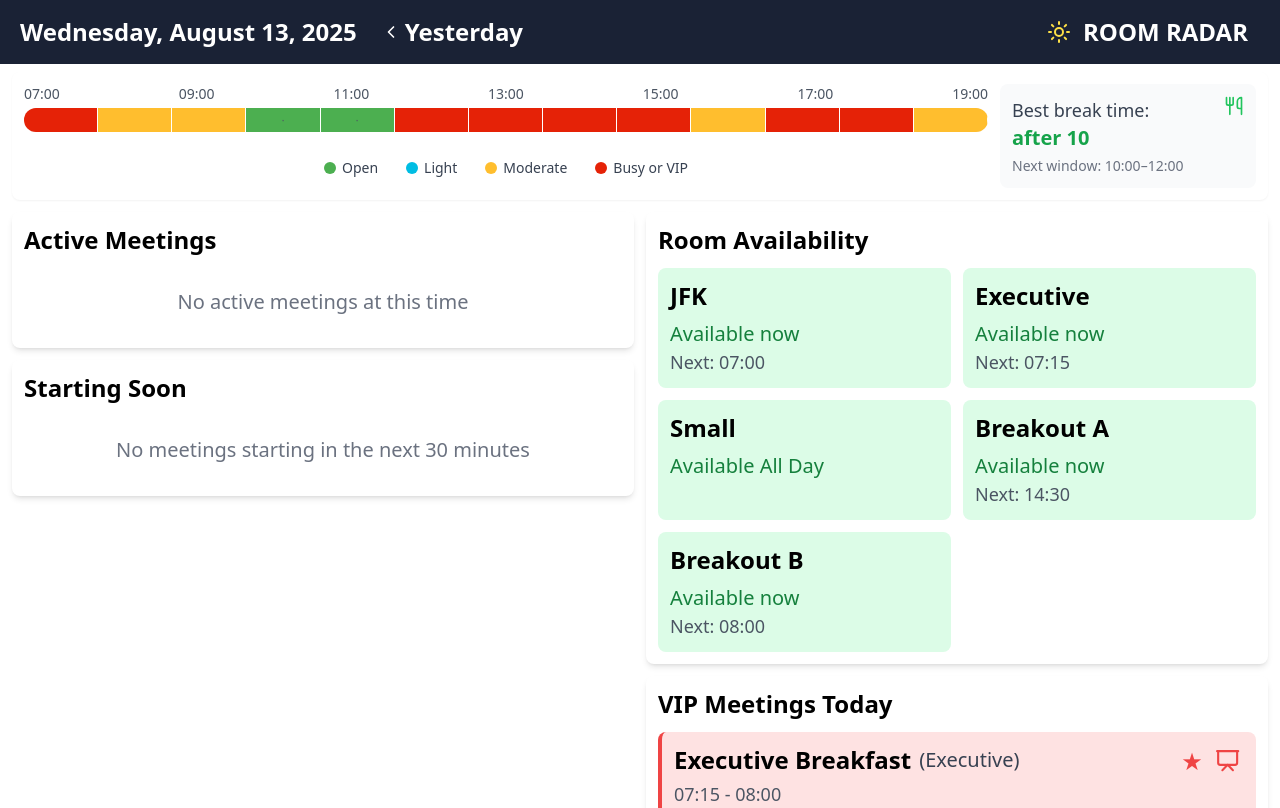
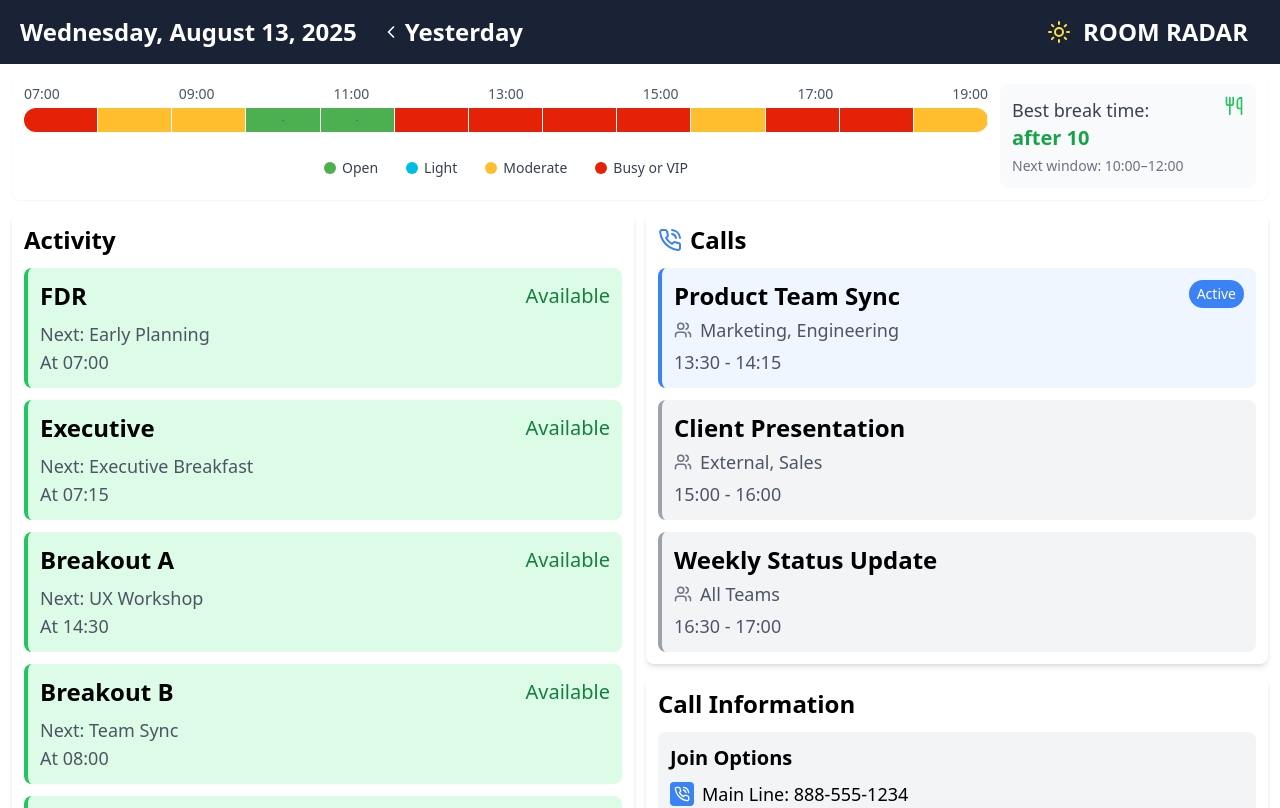
Before and after one commit to LiningCocoon/Room-Radar-Interface, a React (Vite) app: page /alternative in a window 1280 px wide. Shown: the top 808 px of the page. Built offline with nearby package versions, Linux system fonts and the light colour scheme.

Commit message:
[Magic Patterns] Updated from 'UI Enhancements for Meeting Views'

```diff
--- a/src/components/AlternativeView.tsx
+++ b/src/components/AlternativeView.tsx
@@ -1,6 +1,6 @@
 import React, { useMemo } from 'react';
 import { Link } from 'react-router-dom';
-import { ArrowLeftIcon, ArrowRightIcon, ClockIcon, UtensilsIcon } from 'lucide-react';
+import { ArrowLeftIcon, ArrowRightIcon, ClockIcon, UtensilsIcon, PhoneCallIcon, UsersIcon } from 'lucide-react';
 import { getMeetingData } from '../utils/data';
 import AVSupportIcon from './AVSupportIcon';
 import { parseTime } from '../utils/timeUtils';
@@ -18,6 +18,7 @@ const AlternativeView: React.FC<AlternativeViewProps> = ({
     let newRoom = meeting.room;
     if (meeting.room === 'Breakout 1') newRoom = 'Breakout A';
     if (meeting.room === 'Breakout 2') newRoom = 'Breakout B';
+    if (meeting.room === 'JFK') newRoom = 'FDR'; // Rename JFK to FDR as requested
     return {
       ...meeting,
       room: newRoom
@@ -82,9 +83,20 @@ const AlternativeView: React.FC<AlternativeViewProps> = ({
   };
   // Process all meetings to handle VIP status
   const processedActiveMeetings = processVipStatus(activeMeetings);
+  // Sort active meetings to show VIP and AV Support meetings first
+  const sortedActiveMeetings = [...processedActiveMeetings].sort((a, b) => {
+    // VIP meetings first
+    if (a.isHighProfile && !b.isHighProfile) return -1;
+    if (!a.isHighProfile && b.isHighProfile) return 1;
+    // Then AV Support meetings
+    if (a.avSupport && !b.avSupport) return -1;
+    if (!a.avSupport && b.avSupport) return 1;
+    // Otherwise sort by room
+    return a.room.localeCompare(b.room);
+  });
   const processedUpcomingMeetings = processVipStatus(upcomingMeetings);
-  // Updated room names with Small moved after Executive
-  const rooms = ['JFK', 'Executive', 'Small', 'Breakout A', 'Breakout B'];
+  // Updated room names and order as requested
+  const rooms = ['FDR', 'Executive', 'Breakout A', 'Breakout B', 'Small'];
   const meetingsByRoom: Record<string, any[]> = {};
   rooms.forEach(room => {
     meetingsByRoom[room] = processedUpcomingMeetings.filter(m => m.room === room);
@@ -262,6 +274,40 @@ const AlternativeView: React.FC<AlternativeViewProps> = ({
   };
   // For yesterday view, show all meetings as past
   const pastDayMeetings = isYesterday ? convertedMeetings : [];
+  // Get room status for each room
+  const getRoomStatus = () => {
+    return rooms.map(room => {
+      const activeInRoom = processedActiveMeetings.find(m => m.room === room);
+      const nextInRoom = processedUpcomingMeetings.filter(m => m.room === room).sort((a, b) => getMinutesUntilMeeting(a) - getMinutesUntilMeeting(b))[0];
+      return {
+        room,
+        status: activeInRoom ? 'busy' : 'available',
+        activeMeeting: activeInRoom,
+        nextMeeting: nextInRoom
+      };
+    });
+  };
+  const roomStatuses = getRoomStatus();
+  // Mock data for calls section
+  const callsData = [{
+    name: 'Product Team Sync',
+    audience: 'Marketing, Engineering',
+    startTime: '13:30',
+    endTime: '14:15',
+    isActive: true
+  }, {
+    name: 'Client Presentation',
+    audience: 'External, Sales',
+    startTime: '15:00',
+    endTime: '16:00',
+    isActive: false
+  }, {
+    name: 'Weekly Status Update',
+    audience: 'All Teams',
+    startTime: '16:30',
+    endTime: '17:00',
+    isActive: false
+  }];
   return <div className="flex-1 p-3 pt-2 h-screen flex flex-col overflow-auto">
       {/* Unified Dashboard with Meeting Density and Break Time */}
       <div className="bg-white dark:bg-gray-800 rounded-lg shadow-sm mb-3 p-3">
@@ -360,7 +406,7 @@ const AlternativeView: React.FC<AlternativeViewProps> = ({
           </div>
         </div>
       </div>
-      {/* Main content - Improved mobile layout */}
+      {/* Main content - Updated layout with calls section in right column */}
       <div className="grid grid-cols-1 md:grid-cols-2 gap-3 mb-3">
         {isYesterday ?
       // For yesterday view, show past meetings
@@ -399,120 +445,45 @@ const AlternativeView: React.FC<AlternativeViewProps> = ({
                 </div>}
             </div>
           </div> :
-      // For current day view, show active and upcoming meetings
+      // For current day view, show Activity in left column and Calls in right column
       <>
+            {/* Left Column - Activity (formerly Room Status) */}
             <div className="flex flex-col gap-3">
+              {/* Activity Section (renamed from Room Status) with 20% larger text */}
               <div className="bg-white dark:bg-gray-800 rounded-lg shadow-md p-3">
                 <h2 className="text-2xl font-bold mb-3 dark:text-white">
-                  Active Meetings
+                  Activity
                 </h2>
-                {processedActiveMeetings.length > 0 ? <div className="space-y-3">
-                    {processedActiveMeetings.map((meeting, idx) => <div key={idx} className={`p-3 rounded-lg ${meeting.isHighProfile ? 'bg-red-100 dark:bg-red-900/30 border-l-4 border-red-500' : 'bg-blue-50 dark:bg-blue-900/30 border-l-4 border-blue-500'}`}>
-                        <div className="flex justify-between items-start">
+                <div className="space-y-3">
+                  {roomStatuses.map(status => <div key={status.room} className={`p-3 rounded-lg ${status.status === 'busy' ? status.activeMeeting?.isHighProfile ? 'bg-red-100 dark:bg-red-900/30 border-l-4 border-red-500' : 'bg-blue-50 dark:bg-blue-900/30 border-l-4 border-blue-500' : 'bg-green-100 dark:bg-green-900/30 border-l-4 border-green-500'}`}>
+                      <div className="flex justify-between items-center">
+                        <div className="text-2xl font-bold dark:text-white">
+                          {status.room}
+                        </div>
+                        <div className={`text-xl font-medium ${status.status === 'busy' ? status.activeMeeting?.isHighProfile ? 'text-red-700 dark:text-red-400' : 'text-blue-700 dark:text-blue-400' : 'text-green-700 dark:text-green-400'}`}>
+                          {status.status === 'busy' ? 'In Use' : 'Available'}
+                        </div>
+                      </div>
+                      {status.status === 'busy' && status.activeMeeting && <div className="text-lg text-gray-600 dark:text-gray-300 mt-2">
+                          <div className="font-medium text-xl">
+                            {status.activeMeeting.name}
+                          </div>
                           <div>
-                            <div className="flex items-center">
-                              <div className="text-2xl font-bold dark:text-white">
-                                {meeting.name}
-                              </div>
-                              <div className="ml-2 text-xl text-gray-700 dark:text-gray-300 font-medium">
-                                ({meeting.room})
-                              </div>
-                            </div>
-                            <div className="text-lg text-gray-600 dark:text-gray-300 mt-1">
-                              {formatTimeToMilitary(meeting.startTime)} -{' '}
-                              {formatTimeToMilitary(meeting.endTime)}
-                            </div>
+                            Until{' '}
+                            {formatTimeToMilitary(status.activeMeeting.endTime)}
                           </div>
-                          <div className="flex items-center">
-                            {meeting.isHighProfile && <span className="text-red-500 text-2xl mr-2 group relative">
-                                ★{/* Tooltip */}
-                                <div className="absolute bottom-full right-0 mb-2 px-3 py-1.5 bg-gray-800 text-white text-sm rounded opacity-0 invisible group-hover:opacity-100 group-hover:visible transition-opacity duration-200 whitespace-nowrap pointer-events-none z-50">
-                                  VIP meeting
-                                  <div className="absolute top-full right-2 border-4 border-transparent border-t-gray-800"></div>
-                                </div>
-                              </span>}
-                            {meeting.avSupport && <AVSupportIcon size={30} className={meeting.isHighProfile ? 'text-red-500' : 'text-blue-500'} />}
+                        </div>}
+                      {status.status === 'available' && status.nextMeeting && <div className="text-lg text-gray-600 dark:text-gray-300 mt-2">
+                          <div>Next: {status.nextMeeting.name}</div>
+                          <div>
+                            At{' '}
+                            {formatTimeToMilitary(status.nextMeeting.startTime)}
                           </div>
-                        </div>
-                      </div>)}
-                  </div> : <div className="text-center py-5 text-xl text-gray-500 dark:text-gray-400">
-                    No active meetings at this time
-                  </div>}
-              </div>
-              <div className="bg-white dark:bg-gray-800 rounded-lg shadow-md p-3">
-                <h2 className="text-2xl font-bold mb-3 dark:text-white">
-                  Starting Soon
-                </h2>
-                {processedUpcomingMeetings.filter(m => getMinutesUntilMeeting(m) <= 30).length > 0 ? <div className="space-y-3">
-                    {processedUpcomingMeetings.filter(m => getMinutesUntilMeeting(m) <= 30).sort((a, b) => getMinutesUntilMeeting(a) - getMinutesUntilMeeting(b)).slice(0, 4).map((meeting, idx) => <div key={idx} className={`p-3 rounded-lg ${meeting.isHighProfile ? 'bg-red-100 dark:bg-red-900/30 border-l-4 border-red-500' : meeting.avSupport && getMinutesUntilMeeting(meeting) <= 15 ? 'bg-yellow-100 dark:bg-yellow-900/30 border-l-4 border-yellow-500' : 'bg-gray-100 dark:bg-gray-700 border-l-4 border-gray-400'}`}>
-                          <div className="flex justify-between items-start">
-                            <div>
-                              <div className="flex items-center">
-                                <div className="text-2xl font-bold dark:text-white">
-                                  {meeting.name}
-                                </div>
-                                <div className="ml-2 text-xl text-gray-700 dark:text-gray-300 font-medium">
-                                  ({meeting.room})
-                                </div>
-                              </div>
-                              <div className="text-lg text-gray-600 dark:text-gray-300 mt-1">
-                                {formatTimeToMilitary(meeting.startTime)} -{' '}
-                                {formatTimeToMilitary(meeting.endTime)}
-                              </div>
-                            </div>
-                            <div className="flex items-center">
-                              {meeting.isHighProfile && <span className="text-red-500 text-2xl mr-2">
-                                  ★
-                                </span>}
-                              {meeting.avSupport && <AVSupportIcon size={30} className={meeting.isHighProfile ? 'text-red-500' : getMinutesUntilMeeting(meeting) <= 15 ? 'text-yellow-500' : 'text-gray-500'} />}
-                            </div>
-                          </div>
-                          <div className="mt-2 flex justify-end">
-                            <div className="text-lg font-bold text-gray-700 dark:text-gray-300">
-                              In {getMinutesUntilMeeting(meeting)} min
-                            </div>
-                          </div>
-                        </div>)}
-                  </div> : <div className="text-center py-5 text-xl text-gray-500 dark:text-gray-400">
-                    No meetings starting in the next 30 minutes
-                  </div>}
-              </div>
-            </div>
-            <div className="flex flex-col gap-3">
-              <div className="bg-white dark:bg-gray-800 rounded-lg shadow-md p-3">
-                <h2 className="text-2xl font-bold mb-3 dark:text-white">
-                  Room Availability
-                </h2>
-                <div className="grid grid-cols-2 gap-3">
-                  {rooms.map(room => {
-                const activeInRoom = processedActiveMeetings.find(m => m.room === room);
-                const nextInRoom = processedUpcomingMeetings.filter(m => m.room === room).sort((a, b) => getMinutesUntilMeeting(a) - getMinutesUntilMeeting(b))[0];
-                return <div key={room} className={`p-3 rounded-lg ${activeInRoom ? activeInRoom.isHighProfile ? 'bg-red-100 dark:bg-red-900/30' : 'bg-blue-50 dark:bg-blue-900/30' : 'bg-green-100 dark:bg-green-900/30'}`}>
-                        <div className="text-2xl font-bold dark:text-white">
-                          {room}
-                          {activeInRoom ? ' (Busy)' : ''}
-                        </div>
-                        {activeInRoom ? <div>
-                            <div className="text-xl font-medium mt-2 dark:text-white">
-                              {activeInRoom.name}
-                            </div>
-                            <div className="text-lg text-gray-600 dark:text-gray-300">
-                              Until {formatTimeToMilitary(activeInRoom.endTime)}
-                            </div>
-                          </div> : nextInRoom ? <div>
-                            <div className="text-xl font-medium mt-2 text-green-700 dark:text-green-400">
-                              Available now
-                            </div>
-                            <div className="text-lg text-gray-600 dark:text-gray-300">
-                              Next: {formatTimeToMilitary(nextInRoom.startTime)}
-                            </div>
-                          </div> : <div className="text-xl font-medium mt-2 text-green-700 dark:text-green-400">
-                            Available All Day
-                          </div>}
-                      </div>;
-              })}
+                        </div>}
+                    </div>)}
                 </div>
               </div>
+              {/* VIP Meetings Section */}
               <div className="bg-white dark:bg-gray-800 rounded-lg shadow-md p-3">
                 <h2 className="text-2xl font-bold mb-3 dark:text-white">
                   VIP Meetings Today
@@ -559,6 +530,75 @@ const AlternativeView: React.FC<AlternativeViewProps> = ({
                   </div>}
               </div>
             </div>
+            {/* Right Column - Calls Section */}
+            <div className="flex flex-col gap-3">
+              <div className="bg-white dark:bg-gray-800 rounded-lg shadow-md p-3">
+                <div className="flex items-center mb-3">
+                  <PhoneCallIcon size={24} className="text-blue-500 mr-2" />
+                  <h2 className="text-2xl font-bold dark:text-white">Calls</h2>
+                </div>
+                {callsData.length > 0 ? <div className="space-y-3">
+                    {callsData.map((call, idx) => <div key={idx} className={`p-3 rounded-lg ${call.isActive ? 'bg-blue-50 dark:bg-blue-900/30 border-l-4 border-blue-500' : 'bg-gray-100 dark:bg-gray-700 border-l-4 border-gray-400'}`}>
+                        <div className="flex justify-between items-start">
+                          <div>
+                            <div className="text-2xl font-bold dark:text-white">
+                              {call.name}
+                            </div>
+                            <div className="flex items-center mt-1">
+                              <UsersIcon size={18} className="text-gray-500 dark:text-gray-400 mr-2" />
+                              <div className="text-lg text-gray-600 dark:text-gray-300">
+                                {call.audience}
+                              </div>
+                            </div>
+                            <div className="text-lg text-gray-600 dark:text-gray-300 mt-1">
+                              {call.startTime} - {call.endTime}
+                            </div>
+                          </div>
+                          <div className="flex items-center">
+                            {call.isActive && <span className="bg-blue-500 text-white text-sm px-2 py-1 rounded-full">
+                                Active
+                              </span>}
+                          </div>
+                        </div>
+                      </div>)}
+                  </div> : <div className="text-center py-5 text-xl text-gray-500 dark:text-gray-400">
+                    No calls scheduled
+                  </div>}
+              </div>
+              {/* Upcoming Calls Section */}
+              <div className="bg-white dark:bg-gray-800 rounded-lg shadow-md p-3 flex-1">
+                <h2 className="text-2xl font-bold mb-3 dark:text-white">
+                  Call Information
+                </h2>
+                <div className="space-y-4">
+                  <div className="p-3 rounded-lg bg-gray-100 dark:bg-gray-700">
+                    <h3 className="text-xl font-bold dark:text-white mb-2">
+                      Join Options
+                    </h3>
+                    <div className="flex items-center gap-2 mb-1">
+                      <div className="bg-blue-500 text-white p-1 rounded">
+                        <PhoneCallIcon size={16} />
+                      </div>
+                      <div className="text-lg">Main Line: 888-555-1234</div>
+                    </div>
+                    <div className="text-lg text-gray-600 dark:text-gray-300 ml-8">
+                      Meeting ID: 1234 5678
+                    </div>
+                  </div>
+                  <div className="p-3 rounded-lg bg-gray-100 dark:bg-gray-700">
+                    <h3 className="text-xl font-bold dark:text-white mb-2">
+                      Support
+                    </h3>
+                    <div className="text-lg text-gray-600 dark:text-gray-300">
+                      Technical issues: 888-555-4321
+                    </div>
+                    <div className="text-lg text-gray-600 dark:text-gray-300">
+                      Conference support: ext. 9876
+                    </div>
+                  </div>
+                </div>
+              </div>
+            </div>
           </>}
       </div>
       {/* Navigation Buttons - Make Past Meetings link work on mobile */}
--- a/src/components/SimplifiedTimeSlot.tsx
+++ b/src/components/SimplifiedTimeSlot.tsx
@@ -61,9 +61,9 @@ const SimplifiedTimeSlot: React.FC<SimplifiedTimeSlotProps> = ({
   }
   // USWDS-inspired colors for active slots with enhanced dark mode visibility
   if (isActive) {
-    timeClasses += ` border-b-4 border-blue-400 text-[#60a5fa] dark:text-[#60a5fa] bg-transparent dark:bg-blue-900/30 px-3 py-2 rounded-lg`;
+    timeClasses += ` border-b-4 border-blue-400 text-[#60a5fa] dark:text-[#60a5fa] bg-blue-900/10 dark:bg-blue-900/30 px-3 py-2 rounded-lg`;
   } else if (isBeforeWorkday && isFirstTimeSlot) {
-    timeClasses += ` border-b-4 border-blue-400 text-[#60a5fa] dark:text-[#60a5fa] bg-transparent dark:bg-blue-900/30 px-3 py-2 rounded-lg`;
+    timeClasses += ` border-b-4 border-blue-400 text-[#60a5fa] dark:text-[#60a5fa] bg-blue-900/10 dark:bg-blue-900/30 px-3 py-2 rounded-lg`;
   }
   return <div className="col-span-1 flex items-center justify-center">
       {/* Reduced left margin to save horizontal space */}
--- a/src/components/SimplifiedView.tsx
+++ b/src/components/SimplifiedView.tsx
@@ -126,6 +126,11 @@ const SimplifiedView: React.FC<SimplifiedViewProps> = ({
     const minutesPart = parseTime(meeting.startTime).minutes;
     return minutesPart < 30 ? 'top' : 'bottom';
   };
+  // Check if this is the current time slot
+  const isCurrentTimeSlot = (timeSlot: string) => {
+    const timeSlotHour = parseInt(timeSlot.split(':')[0]);
+    return timeSlotHour === currentTime.getHours();
+  };
   return <div className="flex-1 p-2 overflow-auto flex flex-col h-full">
       {/* Fixed header positioned directly below the main header with reduced padding */}
       <div className="fixed top-[52px] left-0 right-0 z-[9999] border-b border-gray-300 bg-white dark:bg-gray-900 dark:border-gray-700 shadow-md" style={{
@@ -148,11 +153,12 @@ const SimplifiedView: React.FC<SimplifiedViewProps> = ({
         {/* Meeting Grid - Show all time slots */}
         <div className="space-y-0 flex-1">
           {displayTimeSlots.map((timeSlot, index) => {
-          // Determine background color based on index (even/odd)
-          const rowBgColor = index % 2 === 0 ? 'bg-white dark:bg-gray-900' : 'bg-gray-50 dark:bg-gray-800';
+          // Only use dark blue for current time slot
+          const isActive = isCurrentTimeSlot(timeSlot);
+          const rowBgColor = isActive ? 'bg-blue-50 dark:bg-blue-900/20' : 'bg-white dark:bg-gray-900';
           // Determine if this is the cutoff slot for auto-scrolling
           const isCutoffSlot = !isYesterday && timeSlot === getTwoHourCutoffTimeSlot();
-          return <div key={timeSlot} className={`${rowBgColor} w-full py-2`} ref={isCutoffSlot ? scrollTargetRef : null}>
+          return <div key={timeSlot} className={`${rowBgColor} w-full py-2 border-b border-gray-200 dark:border-gray-800`} ref={isCutoffSlot ? scrollTargetRef : null}>
                 <div className="grid grid-cols-6 gap-2">
                   <SimplifiedTimeSlot time={timeSlot} currentTime={currentTime} militaryTime={true} />
                   {rooms.map(room => {
```
Also changed, not shown: src/components/SimplifiedMeetingCard.tsx (+20 -2 lines).
